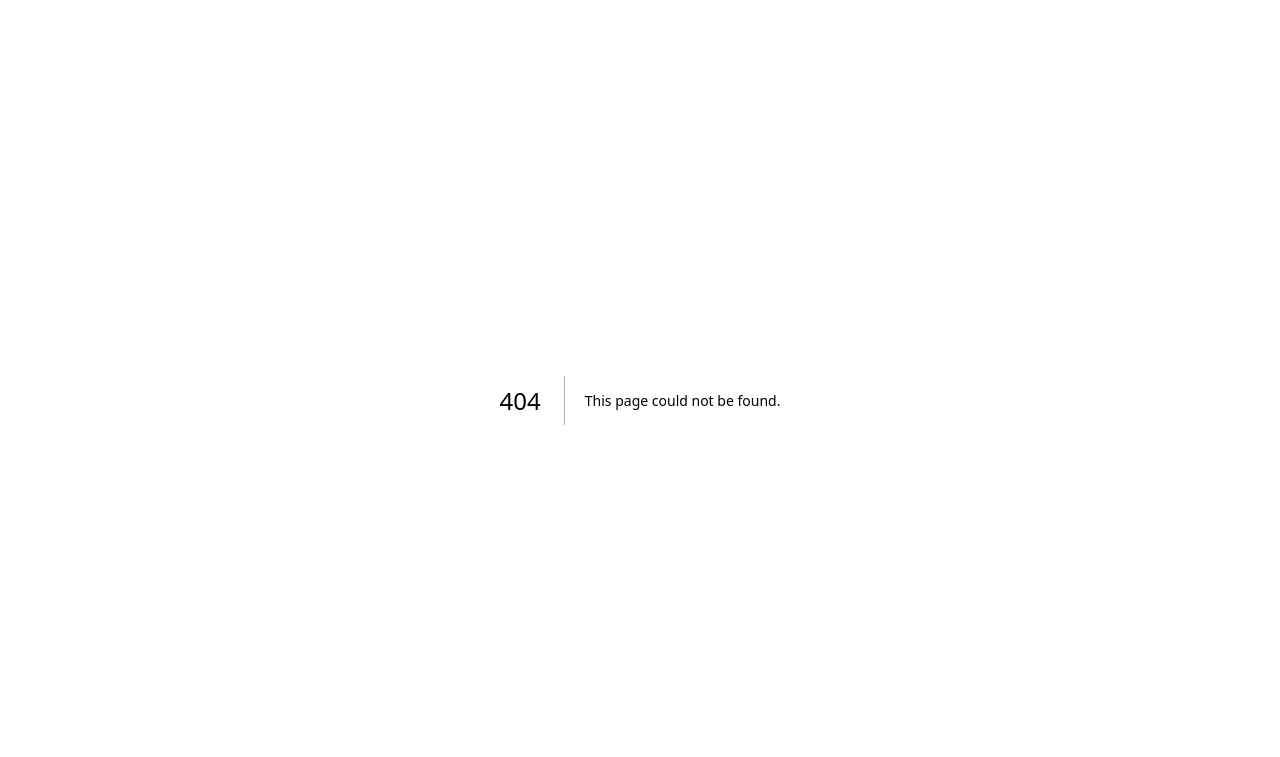
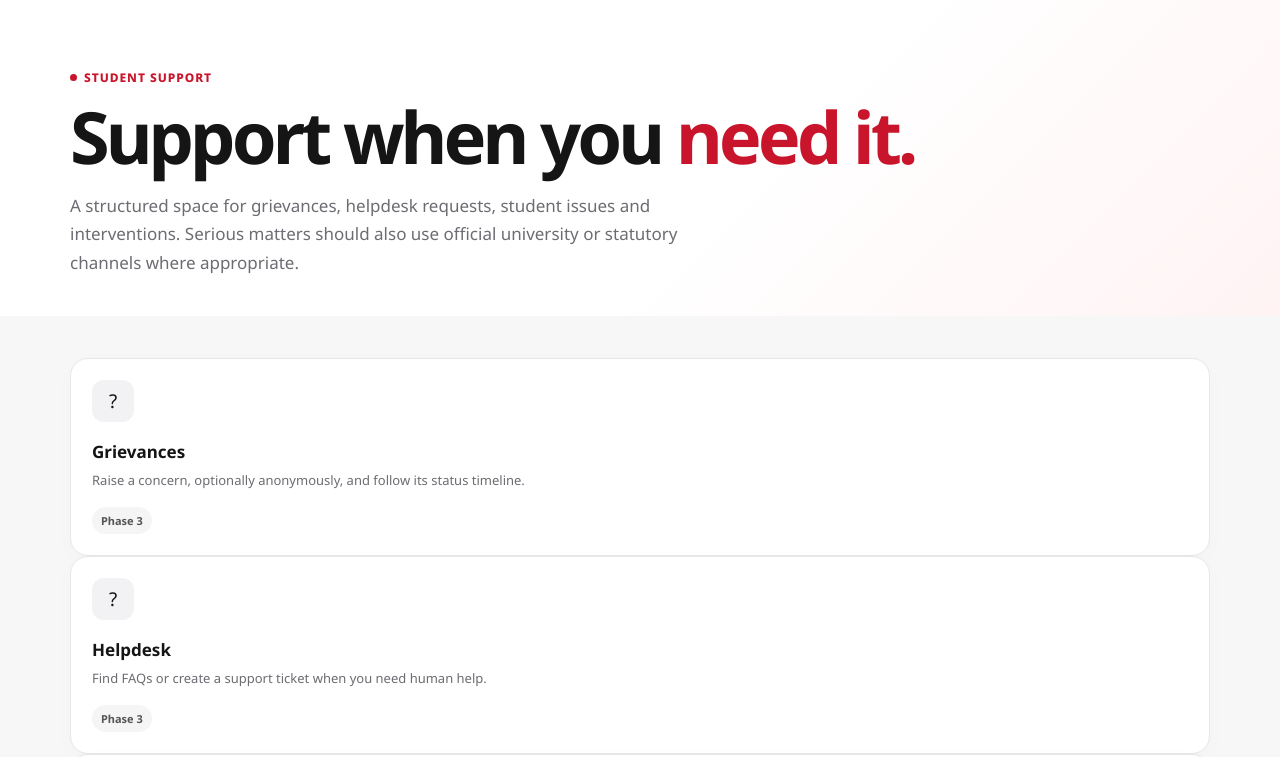
Before and after one commit to Com-Adarsh/Sficusatapp-, a Next.js app: page /support in a window 1280 px wide. Before the commit this address had no page. Shown: the top 757 px of the page. Built offline with nearby package versions, Linux system fonts and the light colour scheme.

Commit message:
Build Phase 3 support foundation

```diff
--- /dev/null
+++ b/app/support/page.tsx
@@ -0,0 +1,2 @@
+const items=[["Grievances","Raise a concern, optionally anonymously, and follow its status timeline."],["Helpdesk","Find FAQs or create a support ticket when you need human help."],["Student Issues","See moderated, anonymised issues and support community priorities."],["Interventions","Track student issues through action and documented outcomes."]];
+export default function Support(){return <main><section className="hero"><div className="shell"><div className="eyebrow"><i className="dot"/> Student Support</div><h1>Support when you <em>need it.</em></h1><p>A structured space for grievances, helpdesk requests, student issues and interventions. Serious matters should also use official university or statutory channels where appropriate.</p></div></section><section className="section"><div className="shell"><div className="grid2">{items.map(([t,d])=><article className="card" key={t}><div className="icon">?</div><h3>{t}</h3><p>{d}</p><div className="chips"><span className="chip">Phase 3</span></div></article>)}</div></div></section></main>}
```
